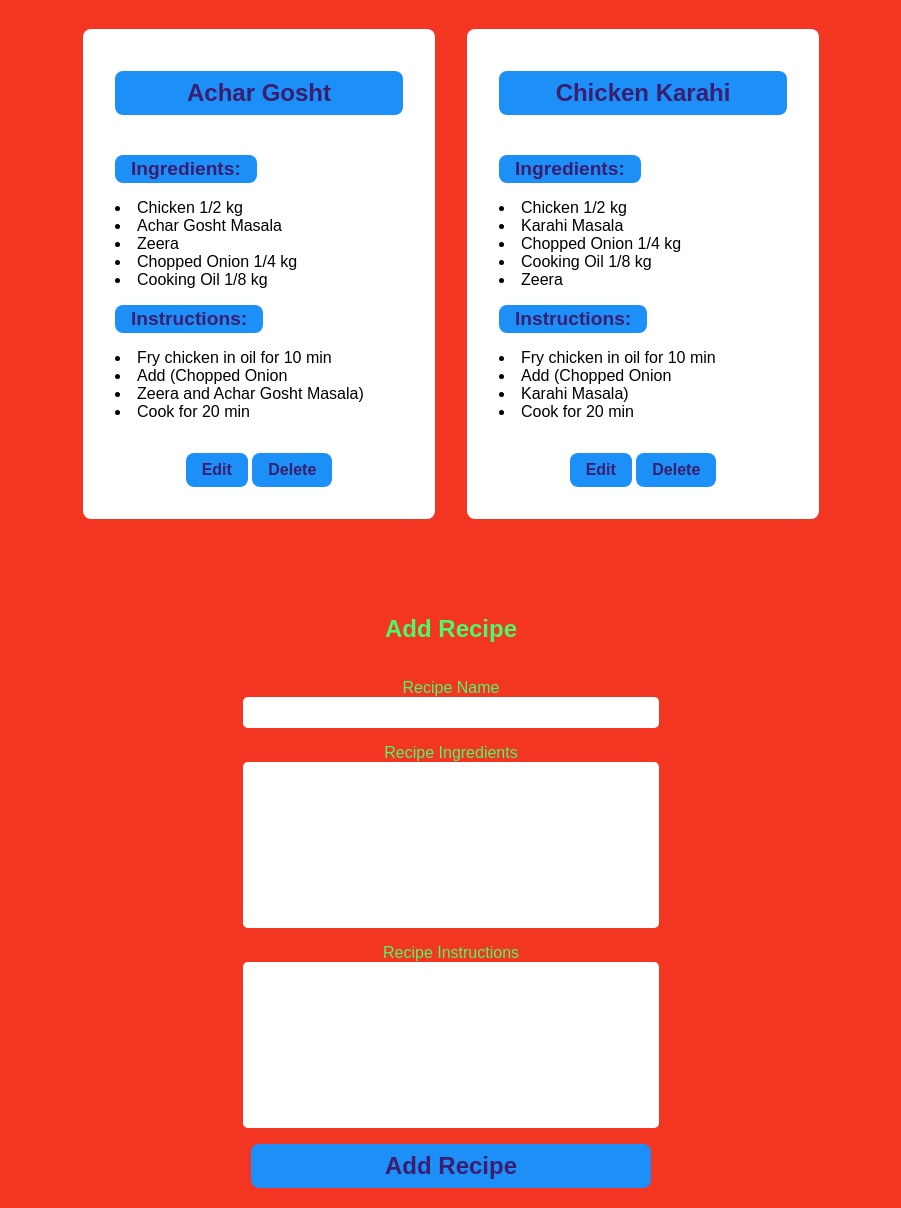
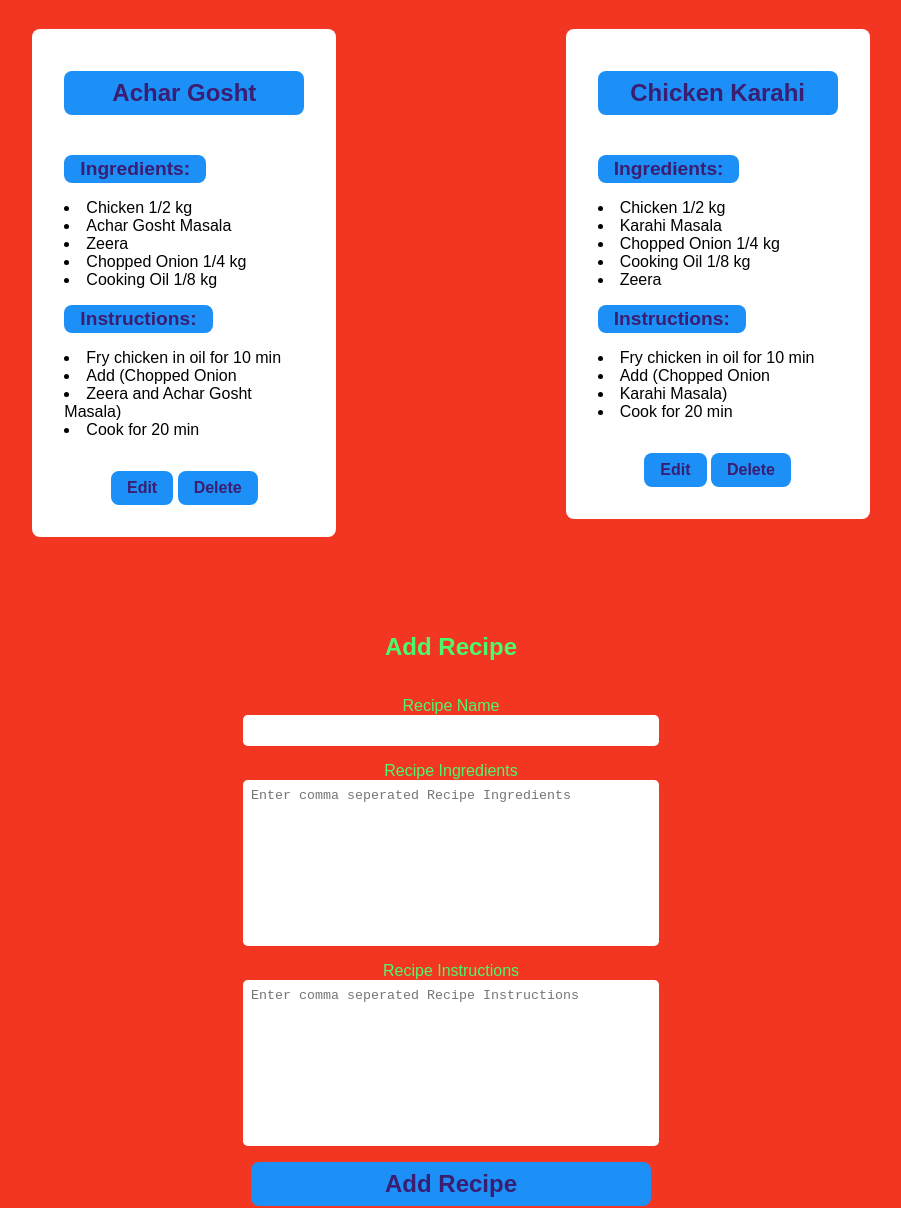
Before and after one commit to DilsherB/recipes-share, a plain HTML site: page index.html in a window 1280 px wide. Shown: the part 101-1309 px from the top of the page, without its empty margins (189-1090 px from the left). Drawn offline with Linux system fonts and the light colour scheme.

Commit message:
placeholders added.

```diff
--- a/functionality.js
+++ b/functionality.js
@@ -1,12 +1,17 @@
 const recipes = [
   {
     name: "Achar Gosht",
-  ingredients: "Chicken 1/2 kg, Achar Gosht Masala, Zeera, Chopped Onion 1/4 kg, Cooking Oil 1/8 kg",
-  instructions: "Fry chicken in oil for 10 min, Add (Chopped Onion, Zeera and Achar Gosht Masala), Cook for 20 min"},
+    ingredients:
+      "Chicken 1/2 kg, Achar Gosht Masala, Zeera, Chopped Onion 1/4 kg, Cooking Oil 1/8 kg",
+    instructions:
+      "Fry chicken in oil for 10 min, Add (Chopped Onion, Zeera and Achar Gosht Masala), Cook for 20 min",
+  },
   {
     name: "Chicken Karahi",
-    ingredients: "Chicken 1/2 kg, Karahi Masala, Chopped Onion 1/4 kg, Cooking Oil 1/8 kg, Zeera",
-    instructions: "Fry chicken in oil for 10 min, Add (Chopped Onion, Karahi Masala), Cook for 20 min"
+    ingredients:
+      "Chicken 1/2 kg, Karahi Masala, Chopped Onion 1/4 kg, Cooking Oil 1/8 kg, Zeera",
+    instructions:
+      "Fry chicken in oil for 10 min, Add (Chopped Onion, Karahi Masala), Cook for 20 min",
   },
 ];
 
@@ -14,12 +19,18 @@ const displayRecipes = () => {
   const recipeList = document.getElementById("recipeList");
   recipeList.innerHTML = "";
   recipes.forEach((recipe, index) => {
-    const card = document.createElement('div');
+    const card = document.createElement("div");
     // card.classList.add('recipe-card');
-    const ingredientsList = recipe.ingredients.split(',').map(item => `<li>${item.trim()}</li>`).join('');
-    const instructionsList = recipe.instructions.split(',').map(item => `<li>${item.trim()}</li>`).join('');
+    const ingredientsList = recipe.ingredients
+      .split(",")
+      .map((item) => `<li>${item.trim()}</li>`)
+      .join("");
+    const instructionsList = recipe.instructions
+      .split(",")
+      .map((item) => `<li>${item.trim()}</li>`)
+      .join("");
     card.innerHTML += `
-    <div class="card" style="width: 18rem;">
+    <div class="card" style="width: 15rem;">
       <div class="card-body">
         <h5 class="card-title">${recipe.name}</h5>
         <h6 class="card-subtitle">Ingredients:</h6>
@@ -32,15 +43,15 @@ const displayRecipes = () => {
     </div>
     `;
     recipeList.appendChild(card);
-  })
-}
+  });
+};
 
 const addRecipe = () => {
   const name = document.querySelector("#recipeName").value;
   const ingredients = document.querySelector("#recipeIngredients").value;
   const instructions = document.querySelector("#recipeInstructions").value;
-  if(name && ingredients && instructions){
-    recipes.push({name, ingredients, instructions});
+  if (name && ingredients && instructions) {
+    recipes.push({ name, ingredients, instructions });
     displayRecipes();
     document.querySelector("#recipeName").value = "";
     document.querySelector("#recipeIngredients").value = "";
@@ -50,7 +61,7 @@ const addRecipe = () => {
   } else {
     alert("Please fill all the fields");
   }
-}
+};
 
 const editRecipe = (index) => {
   const name = document.querySelector("#recipeName");
@@ -65,13 +76,13 @@ const editRecipe = (index) => {
   const cellToFocus = document.querySelector("#recipeName");
   cellToFocus.focus();
   displayRecipes();
-}
+};
 
 function deleteRecipe(index) {
   const confirmation = confirm("Are you sure you want to delete this recipe?");
   if (confirmation) {
-      recipes.splice(index, 1);
-      displayRecipes();
+    recipes.splice(index, 1);
+    displayRecipes();
   }
 }
 
--- a/index.html
+++ b/index.html
@@ -1,26 +1,36 @@
 <!DOCTYPE html>
 <html lang="en">
   <head>
-  <meta charset="UTF-8">
-  <meta name="viewport" content="width=device-width, initial-scale=1.0">
+    <meta charset="UTF-8" />
+    <meta name="viewport" content="width=device-width, initial-scale=1.0" />
     <title>Recipes Share</title>
-  <link rel="stylesheet" href="style.css">
+    <link rel="stylesheet" href="style.css" />
   </head>
   <body>
     <h1>Share Recipes</h1>
     <p>Share your recipes with the world!</p>
-  <div id="recipeList">
-
-  </div>
+    <div id="recipeList"></div>
     <div id="recipeForm">
-    <h2 style="margin-top: 5rem;"> Add Recipe </h2>
+      <h2 style="margin-top: 5rem">Add Recipe</h2>
       <form id="recipeForm">
         <label for="recipeName">Recipe Name</label>
-      <input type="text" name="recipeName" id="recipeName">
+        <input type="text" name="recipeName" id="recipeName" />
         <label for="recipeIngredients">Recipe Ingredients</label>
-      <textarea name="recipeIngredients" id="recipeIngredients" cols="30" rows="10"></textarea>
+        <textarea
+          placeholder="Enter comma seperated Recipe Ingredients"
+          name="recipeIngredients"
+          id="recipeIngredients"
+          cols="30"
+          rows="10"
+          ></textarea>
           <label for="recipeInstructions">Recipe Instructions</label>
-      <textarea name="recipeInstructions" id="recipeInstructions" cols="30" rows="10"></textarea>
+          <textarea
+          placeholder="Enter comma seperated Recipe Instructions"
+          name="recipeInstructions"
+          id="recipeInstructions"
+          cols="30"
+          rows="10"
+        ></textarea>
         <button type="button" onclick="addRecipe()">Add Recipe</button>
       </form>
     </div>
--- a/style.css
+++ b/style.css
@@ -26,7 +26,7 @@ form {
   justify-content: center;
 }
 
-#recipeForm form  > * {
+#recipeForm form > * {
   width: 25rem;
 }
 
@@ -63,8 +63,9 @@ button:hover {
 #recipeList {
   display: flex;
   flex-wrap: wrap;
-  justify-content: center;
-  align-items:flex-start;
+  justify-content: space-evenly;
+  align-items: flex-start;
+  margin: 0 auto;
 }
 
 .card {
```
Lines whose indentation alone changed are shown as unchanged.
